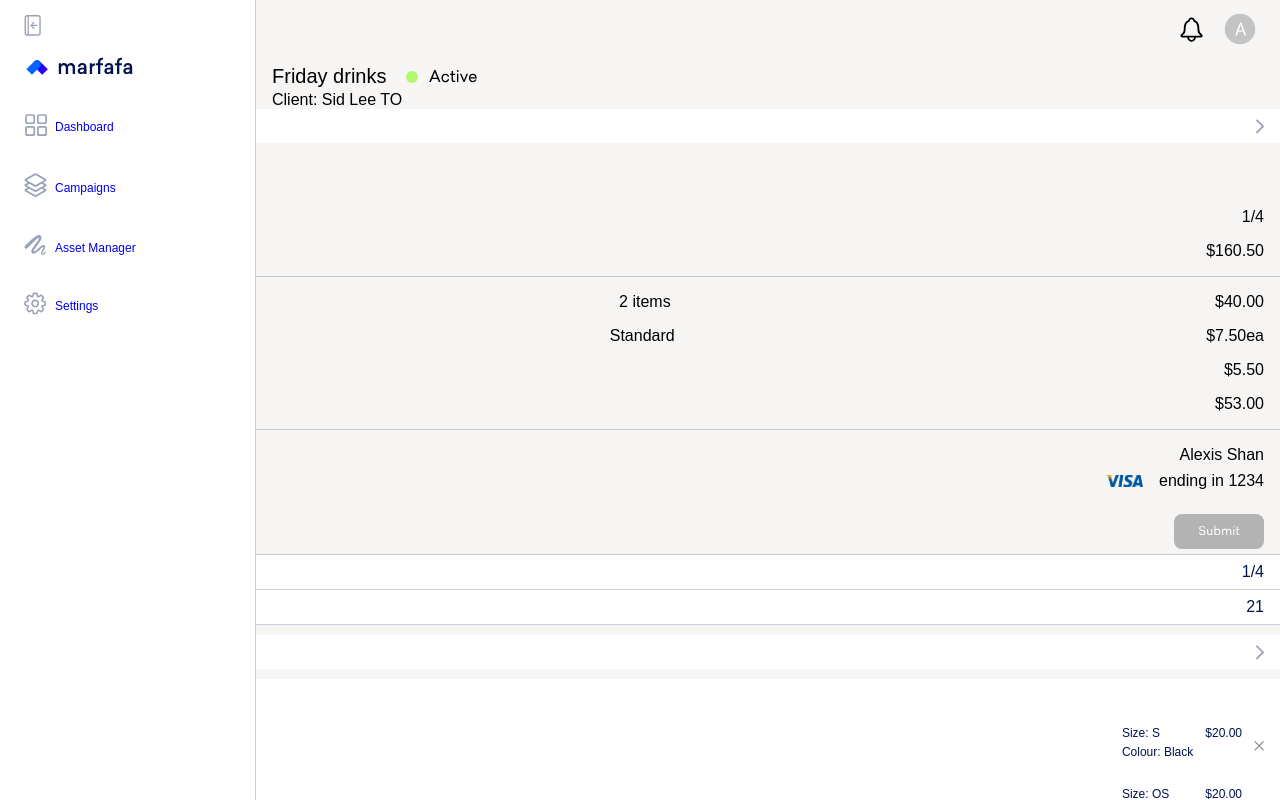
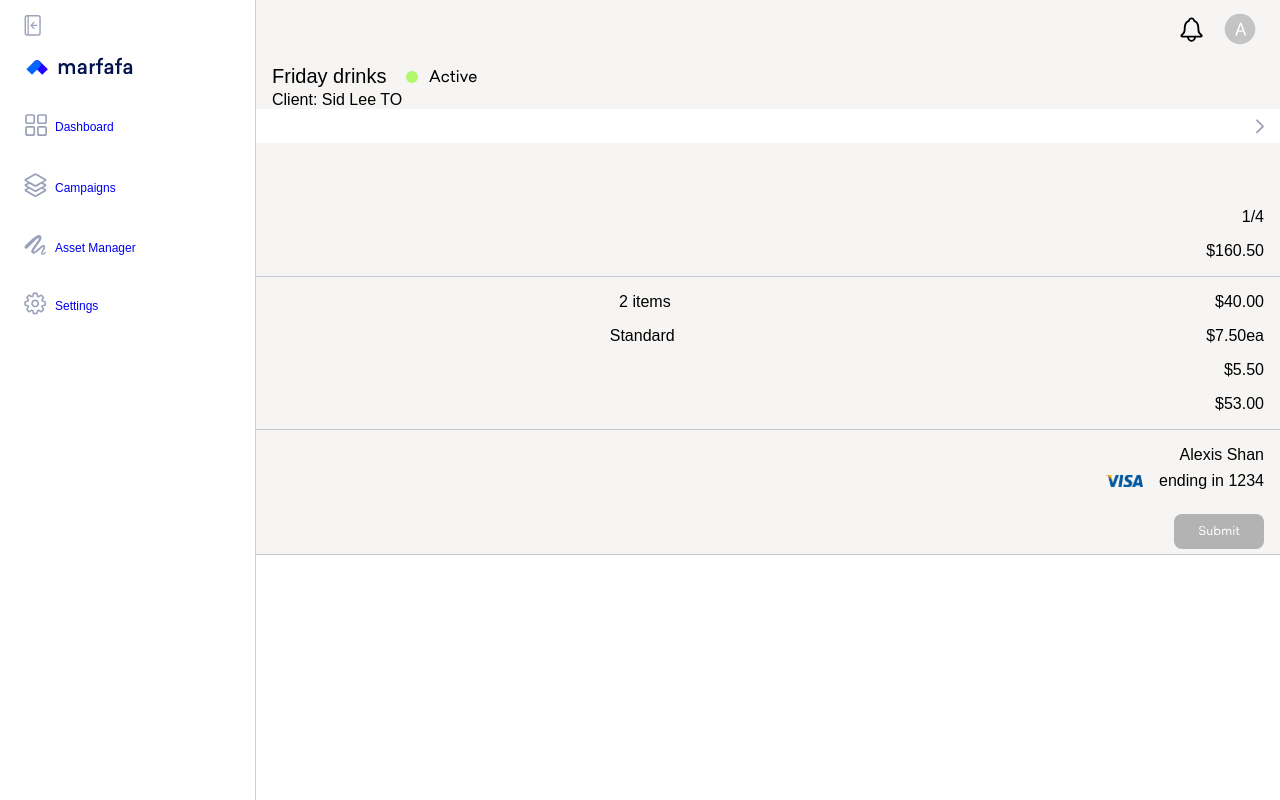
Before and after one commit to eddie-fashioni/marfafa, a React (Create React App) app: page /campaigndetails in a window 1280 px wide. Both pictures are taken after a click on the element "View payment". Shown: the top 800 px of the page. Built offline with nearby package versions, Linux system fonts and the light colour scheme.

Commit message:
Fixed issue with payment component being shown whilst hiding other components

```diff
--- a/src/components/CampaignOptions/CampaignOptions.js
+++ b/src/components/CampaignOptions/CampaignOptions.js
@@ -4,7 +4,7 @@ import arrow from "../../assets/icons/arrow.svg";
 import PaymentOptions from "../../components/PaymentOptions/PaymentOptions";
 import RecipientsInfo from "../RecipientsInfo/RecipientsInfo";
 
-const CampaignOptions = () => {
+const CampaignOptions = ({ clicked, paymentOpen, hide }) => {
   const [isPaymentOpen, setIsPaymentOpen] = useState(false);
   const [isCampaignOpen, setIsCampaignOpen] = useState(true);
   const onClick = () => {
@@ -13,12 +13,20 @@ const CampaignOptions = () => {
   };
   return (
     <section className="options">
-      <div onClick={onClick} className="options-section options-payment">
+      {!paymentOpen && (
+        <div onClick={clicked} className="options-section options-payment">
           <span className="options-title">View payment</span>
           <img className="options-arrow__icon" src={arrow} alt="arrow icon" />
         </div>
-      {isPaymentOpen && <PaymentOptions />}
-      {isCampaignOpen}
+      )}
+      {paymentOpen && (
+        <div onClick={hide} className="options-section options-payment">
+          <span className="options-title">View details</span>
+          <img className="options-arrow__icon" src={arrow} alt="arrow icon" />
+        </div>
+      )}
+      {paymentOpen && <PaymentOptions />}
+      {!paymentOpen && (
         <div className="options-show options-hide">
           <div className="options-stats">
             <div className="options-section options-border">
@@ -35,6 +43,7 @@ const CampaignOptions = () => {
             <img className="options-arrow__icon" src={arrow} alt="arrow icon" />
           </div>
         </div>
+      )}
     </section>
   );
 };
--- a/src/components/CampaignOptions/CampaignOptions.scss
+++ b/src/components/CampaignOptions/CampaignOptions.scss
@@ -11,6 +11,7 @@
     padding: 8px 16px;
     font-size: 16px;
     color: $primary-color-navy;
+    cursor: pointer;
   }
 
   &-payment {
--- a/src/pages/CampaignDetails/CampaignDetails.js
+++ b/src/pages/CampaignDetails/CampaignDetails.js
@@ -1,12 +1,20 @@
 // import AllCampaigns from "../../components/AllCampaigns/AllCampaigns";
 // import CampaignSummary from "../../components/CampaignSummary/CampaignSummary";
 import "./CampaignDetails.scss";
+import { useState } from "react";
 import activeheader from "../../assets/icons/active-header.svg";
 import CampaignOptions from "../../components/CampaignOptions/CampaignOptions";
 import AddedRecipients from "../../components/AddedRecipients/AddedRecipients";
 import RecipientsInfo from "../../components/RecipientsInfo/RecipientsInfo";
 
 function CampaignDetails() {
+  const [showPayment, setShowPayment] = useState(false);
+  const showPaymentHandle = () => {
+    setShowPayment(true);
+  };
+  const hidePaymentHandle = () => {
+    setShowPayment(false);
+  };
   return (
     <>
       <div className="header-bottom">
@@ -18,11 +26,17 @@ function CampaignDetails() {
           <span className="header-greeting__company">Client: Sid Lee TO</span>
         </div>
       </div>
-      <CampaignOptions />
-      <div className="details-hide details-show">
-        <AddedRecipients />
-        <RecipientsInfo />
-      </div>
+      <CampaignOptions
+        clicked={showPaymentHandle}
+        hide={hidePaymentHandle}
+        paymentOpen={showPayment}
+      />
+      {!showPayment && (
+        <div className="details-hide details-show">
+          <AddedRecipients />
+          <RecipientsInfo />
+        </div>
+      )}
     </>
   );
 }
```
Lines whose indentation alone changed are shown as unchanged.
